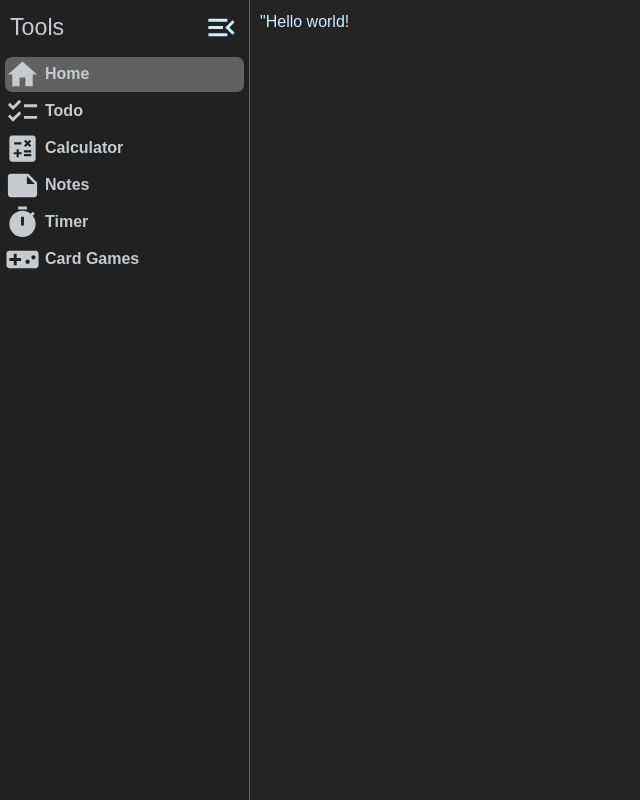
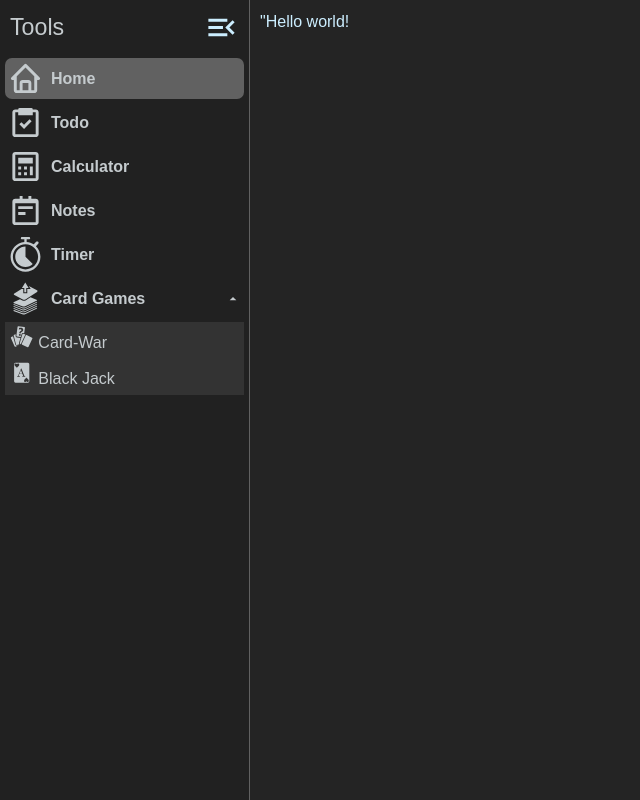
Before and after one commit to rerlache/react-tools, a React (Vite) app: page / in a window 1280 px wide. Shown: the whole page, without its empty margins (0-640 px from the left). Built offline with nearby package versions, Linux system fonts and the light colour scheme.

Commit message:
reworked sidebar updated components

```diff
--- a/package.json
+++ b/package.json
@@ -9,12 +9,9 @@
     "preview": "vite preview"
   },
   "dependencies": {
-    "@emotion/react": "^11.10.6",
-    "@emotion/styled": "^11.10.6",
-    "@mui/icons-material": "^5.11.16",
-    "@mui/material": "^5.12.0",
     "react": "^18.2.0",
     "react-dom": "^18.2.0",
+    "react-icons": "^4.8.0",
     "react-router-dom": "^6.10.0"
   },
   "devDependencies": {
--- a/src/App.jsx
+++ b/src/App.jsx
@@ -1,33 +1,41 @@
 import { useState } from "react";
-import { BrowserRouter as Router, Route, Link, Routes } from "react-router-dom";
+import { BrowserRouter as Router, Route, Routes } from "react-router-dom";
 import Sidebar from "./components/Sidebar";
 import Todo from "./features/todo/Todo";
 import Calculator from "./features/calculator/Calculator";
 
-function checkWindow() {
-  const temp = window
-  console.log(temp)
-}
-
 function App() {
-  const [isSidebarOpen,  setIsSidebarOpen] = useState(false)
-    const sidebarExpanded = window.innerHeight < window.innerWidth
+  const [isSidebarOpen, setIsSidebarOpen] = useState(false);
+  const sidebarExpanded = window.innerHeight < window.innerWidth;
   return (
-    <>
-      <Router>
-        <Sidebar expanded={sidebarExpanded} isOpen={(menuOpen) => {setIsSidebarOpen(menuOpen)}} />
-        <div className={`content-container ${isSidebarOpen ? 'expanded' : 'collapsed'}`}>
+    <Router>
+      <div className="page-container">
+        <Sidebar
+          expanded={sidebarExpanded}
+          isOpen={(menuOpen) => {
+            setIsSidebarOpen(menuOpen);
+          }}
+        />
+        <div
+          className={`content-container ${
+            isSidebarOpen ? "expanded" : "collapsed"
+          }`}
+        >
           <Routes>
             <Route exact path={"/"} element='"Hello world!' />
             <Route exact path={"/todo"} element={<Todo />} />
             <Route exact path={"/calculator"} element={<Calculator />} />
-            <Route exact path={"/notes"} element='take some notes' />
-            <Route exact path={"/timer"} element='use some timer functionality' />
-            <Route exact path={"/cardgames"} element='coming soon..' />
+            <Route exact path={"/notes"} element="take some notes" />
+            <Route
+              exact
+              path={"/timer"}
+              element="use some timer functionality"
+            />
+            <Route exact path={"/cardgames"} element="coming soon.." />
           </Routes>
         </div>
-      </Router>
-    </>
+      </div>
+    </Router>
   );
 }
 
--- a/src/components/Sidebar.jsx
+++ b/src/components/Sidebar.jsx
@@ -1,9 +1,8 @@
 import { useEffect, useState } from "react";
-import { NavLink } from "react-router-dom";
 import { SidebarData } from "./sidebarData";
-import MenuOpenIcon from "@mui/icons-material/MenuOpen";
-import MenuIcon from "@mui/icons-material/Menu";
+import * as MdIcons from "react-icons/md/";
 import "../styles/sidebar.css";
+import SidebarMainMenu from "./sidebarMainMenu";
 
 export default function Sidebar(props) {
   const [menuOpen, setMenuOpen] = useState(props.expanded);
@@ -35,31 +34,17 @@ export default function Sidebar(props) {
             onClick={() => handleSidebarToggle()}
           >
             {menuOpen ? (
-              <MenuOpenIcon fontSize="large" />
+              <MdIcons.MdMenuOpen className="menu-toggle-icon" />
             ) : (
-              <MenuIcon fontSize="large" />
+              <MdIcons.MdMenu className="menu-toggle-icon" />
             )}
           </div>
         </div>
         <div className="menu-container">
           <ul>
-            {SidebarData.map((val, key) => {
+            {SidebarData.map((item, key) => {
               return (
-                <li key={key}>
-                  <NavLink
-                    className={`menu-item ${menuOpen ? "" : "tooltip"}`}
-                    to={val.link}
-                  >
-                    <div className="menu-item-icon">{val.icon}</div>
-                    <span
-                      className={`menu-item-text ${
-                        menuOpen ? "" : "tooltiptext"
-                      }`}
-                    >
-                      {val.title}
-                    </span>
-                  </NavLink>
-                </li>
+                <SidebarMainMenu item={item} key={key} menuOpen={menuOpen} />
               );
             })}
           </ul>
--- a/src/components/sidebarData.jsx
+++ b/src/components/sidebarData.jsx
@@ -1,43 +1,48 @@
-import HomeIcon from "@mui/icons-material/Home";
-import TimerIcon from "@mui/icons-material/Timer";
-import ChecklistIcon from "@mui/icons-material/Checklist";
-import NoteIcon from "@mui/icons-material/Note";
-import CalculateIcon from "@mui/icons-material/Calculate";
-import VideogameAssetIcon from '@mui/icons-material/VideogameAsset';
+import * as BiIcons from "react-icons/bi/";
+import * as RxIcons from "react-icons/rx/";
+import * as GiIcons from "react-icons/gi/";
 
 export const SidebarData = [
   {
     title: "Home",
-    icon: <HomeIcon fontSize="large" />,
+    icon: <BiIcons.BiHome className="menu-item-icon" />,
     link: "/",
   },
   {
     title: "Todo",
-    icon: <ChecklistIcon fontSize="large" />,
+    icon: <BiIcons.BiTask className="menu-item-icon" />,
     link: "/todo",
   },
   {
     title: "Calculator",
-    icon: <CalculateIcon fontSize="large" />,
+    icon: <BiIcons.BiCalculator className="menu-item-icon" />,
     link: "/calculator",
   },
   {
     title: "Notes",
-    icon: <NoteIcon fontSize="large" />,
+    icon: <BiIcons.BiNotepad className="menu-item-icon" />,
     link: "/notes",
   },
   {
     title: "Timer",
-    icon: <TimerIcon fontSize="large" />,
+    icon: <RxIcons.RxLapTimer className="menu-item-icon" />,
     link: "/timer",
   },
   {
     title: "Card Games",
-    icon: <VideogameAssetIcon fontSize="large" />,
+    icon: <GiIcons.GiCardDraw className="menu-item-icon" />,
     link: "/cardgames",
     subitems: [
-      {title: "Card-War", icon: null, link: '/cardgames/cardwar'},
-      {title: "Black Jack", icon: null, link: '/cardgames/blackjack'},
-    ]
-  }
+      {
+        title: "Card-War",
+        icon: <GiIcons.GiCardRandom className="submenu-item-icon" />,
+        link: "/cardgames/cardwar",
+      },
+      {
+        title: "Black Jack",
+        icon: <GiIcons.GiCardAceHearts className="submenu-item-icon" />,
+        link: "/cardgames/blackjack",
+      },
+    ],
+  },
 ];
--- /dev/null
+++ b/src/components/sidebarMainMenu.jsx
@@ -0,0 +1,39 @@
+import { NavLink } from "react-router-dom";
+import React, { useState } from "react";
+import * as MdIcons from "react-icons/md/";
+import SidebarSubMenu from "./sidebarSubMenu";
+
+export default function SidebarMainMenu({ item, key, menuOpen }) {
+  const [subMenuExpanded, setSubMenuExpanded] = useState(true);
+
+  return (
+    <li key={key}>
+      <NavLink
+        className={`menu-item ${menuOpen ? "" : "tooltip"}`}
+        to={item.link}
+        onClick={() => item.subitems && setSubMenuExpanded(!subMenuExpanded)}
+      >
+        <div className="menu-item-icon">{item.icon}</div>
+        <span className={`menu-item-text ${menuOpen ? "" : "tooltiptext"}`}>
+          {item.title}
+        </span>
+        {item.subitems && subMenuExpanded ? (
+          <MdIcons.MdArrowDropUp className="menu-item-dropdown" />
+        ) : item.subitems ? (
+          <MdIcons.MdArrowDropDown className="menu-item-dropdown" />
+        ) : null}
+      </NavLink>
+      {item.subitems && subMenuExpanded ? (
+        <div className="submenu-container">
+          <ul>
+            {item.subitems.map((item, key) => {
+              return (
+                <SidebarSubMenu item={item} key={key} menuOpen={menuOpen} />
+              );
+            })}
+          </ul>
+        </div>
+      ) : null}
+    </li>
+  );
+}
--- /dev/null
+++ b/src/components/sidebarSubMenu.jsx
@@ -0,0 +1,15 @@
+import { NavLink } from "react-router-dom";
+import React from "react";
+
+export default function SidebarSubMenu({ item, key, menuOpen }) {
+  return (
+    <li key={key}>
+      <NavLink to={item.link} className="submenu-item">
+        <div className="submenu-item-icon">{item.icon}</div>
+        <span className={`submenu-item-text ${menuOpen ? "" : "tooltiptext"}`}>
+          {item.title}
+        </span>
+      </NavLink>
+    </li>
+  );
+}
--- a/src/index.css
+++ b/src/index.css
@@ -11,7 +11,7 @@
   line-height: 1.5;
   font-weight: 400;
 
-  display:flex;
+  display: flex;
   color-scheme: light dark;
   color: rgba(255, 255, 255, 0.87);
   background-color: #242424;
@@ -29,13 +29,23 @@
   --third-bg-color: hsl(0, 0%, 38%);
   --main-foreground-color: hsl(198, 9%, 79%);
 }
+.page-container {
+  display: flex;
+  position: relative;
+  width: 100vw;
+  height: 100vh;
+}
 .content-container {
   padding: 10px;
-  width: 100%;
+  height: 100%;
+  position: absolute;
+  top: 0;
 }
 .content-container.expanded {
-  margin-left: 250px;
+  left: 250px;
+  width: calc(100% - 250px);
 }
 .content-container.collapsed {
-  margin-left: 50px;
+  left: 50px;
+  width: calc(100% - 50px);
 }
--- a/src/styles/sidebar.css
+++ b/src/styles/sidebar.css
@@ -12,12 +12,16 @@
 }
 .sidebar.closed {
   width: 3.125rem;
+  text-align: center;
 }
 .sidebar .top-section {
   position: relative;
   min-height: var(--nav-icon-height);
+  display: flex;
+  align-items: center;
+  justify-content: flex-start;
 }
-.sidebar .top-section .page-title{
+.sidebar .top-section .page-title {
   color: var(--main-foreground-color);
   font-size: 1.45rem;
   font-weight: 500;
@@ -29,6 +33,10 @@
   height: var(--nav-icon-height);
   top: 0;
   right: 0;
+}
+.sidebar .top-section .toggle-menu-btn .menu-toggle-icon {
+  width: var(--nav-icon-width);
+  height: var(--nav-icon-height);
 }
 .sidebar .menu-container {
   display: inline-block;
@@ -42,14 +50,18 @@
   list-style: none;
 }
 .sidebar .menu-container .menu-item {
+  display: flex;
+  align-items: center;
+  justify-content: flex-start;
+  gap: 0.5rem;
   width: 100%;
+  margin: 3px 0;
+  padding: 3px;
+  border-radius: 7px;
+  cursor: pointer;
+  text-decoration: none;
+  font-weight: 550;
   color: var(--main-foreground-color);
-  text-decoration: none;
-  display: block;
-  margin: 2px 0;
-  font-weight: 600;
-  cursor: pointer;
-  border-radius: 7px;
 }
 .sidebar .menu-container .menu-item:hover {
   background-color: var(--main-bg-color);
@@ -61,9 +73,44 @@
   display: inline-block;
   width: var(--nav-icon-width);
   height: var(--nav-icon-height);
-  vertical-align: middle;
-  text-align: center;
+}
+.sidebar .menu-container .menu-item .menu-item-text {
+  justify-content: center;
+}
+.sidebar .menu-container .menu-item .menu-item-dropdown {
+  right: 0;
+  margin-left: auto;
+}
+.submenu-container {
+  display: inline-block;
+  position: absolute;
+  margin: 0 5px 0 5px;
+  top: 40;
+  left: 0;
+  background-color: var(--main-bg-color);
+  width: calc(100% - 10px);
+}
+.submenu-container .submenu-item {
+  color: var(--main-foreground-color);
+  display: inline-block;
+  width: 100%;
+  padding: 3px 0 3px 5px;
+  text-decoration: none;
+}
+.submenu-container .submenu-item .submenu-item-icon {
+  display: inline-block;
+  width: calc(var(--nav-icon-height) / 1.5);
+  height: calc(var(--nav-icon-height) / 1.5);
   margin-right: 5px;
+}
+.submenu-container .submenu-item.active,
+.submenu-container .submenu-item:focus {
+  background-color: var(--third-bg-color);
+  border-left: 3px solid aqua;
+}
+.submenu-container .submenu-item:hover {
+  background-color: var(--main-foreground-color);
+  color: var(--main-bg-color);
 }
 .tooltiptext {
   visibility: hidden;
@@ -85,7 +132,8 @@
   content: " ";
   position: absolute;
   top: 50%;
-  right: 100%; /* To the left of the tooltip */
+  left: 50px;
+  margin-left: 50px;
   margin-top: -5px;
   border-width: 5px;
   border-style: solid;
```
Also changed, not shown: 2 other files (tests, documents, lock files or other folders).
